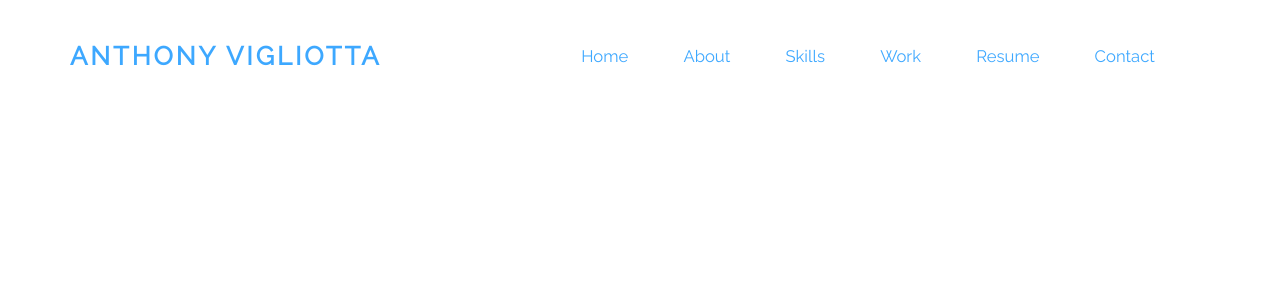
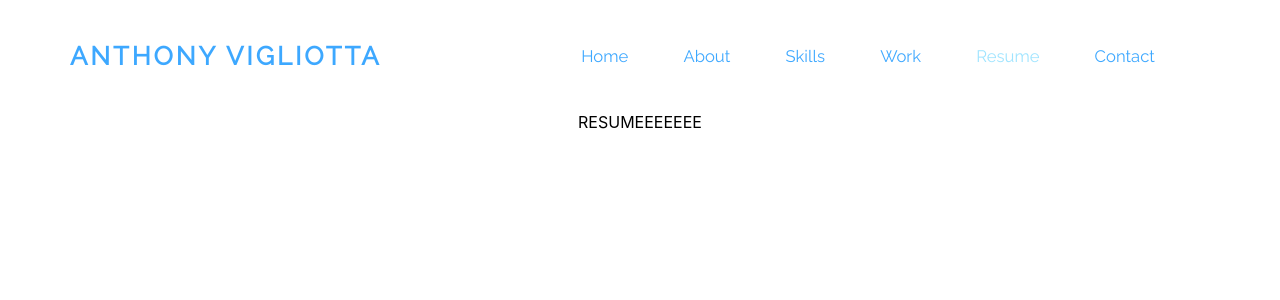
Before and after one commit to anthonyvigz/PortfolioWebsite, a React (Create React App) app in the folder main-website/: page /resume in a window 1280 px wide. Shown: the top 300 px of the page. Built offline with nearby package versions, Linux system fonts and the light colour scheme.

Commit message:
setting up resume page

```diff
--- a/main-website/src/App.js
+++ b/main-website/src/App.js
@@ -6,6 +6,7 @@ import Home from './components/Home';
 import About from './components/About';
 import Skills from './components/Skills';
 import Work from './components/Work';
+import Resume from './components/Resume';
 import AbsoluteWrapper from './components/AbsoluteWrapper';
 import NavBar from './components/NavBar';
 import './App.css';
@@ -45,6 +46,7 @@ function App() {
               <Route exact path="/about" component={About} />
               <Route exact path="/skills" component={Skills} />
               <Route exact path="/work" component={Work} />
+              <Route exact path="/resume" component={Resume} />
             </Switch>
           </animated.div>
           ))}
--- a/main-website/src/components/NavBar.jsx
+++ b/main-website/src/components/NavBar.jsx
@@ -24,7 +24,7 @@ function NavBar() {
                 <NavLink className={asp} activeClassName="selected" to="/about">About</NavLink>
                 <NavLink className={asp} activeClassName="selected" to="/skills">Skills</NavLink>
                 <NavLink className={asp} activeClassName="selected" to="/work">Work</NavLink>
-                <a className={asp} href="#" >Resume</a>
+                <NavLink className={asp} activeClassName="selected" to="/resume">Resume</NavLink>
                 <a className={asp} href="#" >Contact</a>
             </div>
             </nav>
--- /dev/null
+++ b/main-website/src/components/Resume.jsx
@@ -0,0 +1,18 @@
+import React, { useState } from 'react';
+import AbsoluteWrapper from './AbsoluteWrapper';
+import '../css/resume.css';
+import { Spring } from 'react-spring/renderprops';
+
+function Resume(props) {
+
+
+  return (
+      <AbsoluteWrapper>
+        <div className="resumeBlock">
+            RESUMEEEEEEE
+        </div>
+      </AbsoluteWrapper>
+  );
+}
+
+export default Resume;
--- a/main-website/src/css/skills.css
+++ b/main-website/src/css/skills.css
@@ -7,6 +7,7 @@
     font-family: 'Raleway', sans-serif;
     border-radius: 5px;
     padding: 15px;
+    height: 50px;
 }
 
 .skillsBlock button {
@@ -20,10 +21,20 @@
 
 .skillsBlock svg {
     width: 40px;
+    transition: 0.5s;
 }
 
 .skillsBlock img {
     width: 40px;
+    transition: 0.5s;
+}
+
+.skillsBlock svg:hover {
+    width: 60px;
+}
+
+.skillsBlock img:hover {
+    width: 60px;
 }
 
 .skill {
@@ -70,7 +81,9 @@
     border-bottom: rgba(0, 140, 255, 0.966) 5px solid;
     transform: translate(0px, -5px);
     transition: 0.5s;
+    color: rgba(0, 140, 255, 0.966);
 }
+
 
 .mBlock i {
     font-size: 1.8em;
@@ -79,6 +92,11 @@
 .mBlock h3 {
     color: rgba(0, 0, 0, 0.897);
     margin-bottom: -3px;
+    transition: 0.5s;
+}
+
+.mBlock:hover h3 {
+    color: rgba(0, 140, 255, 0.966);
 }
 
 .mBlock p {
```
Also changed, not shown: main-website/src/css/resume.css (added).
